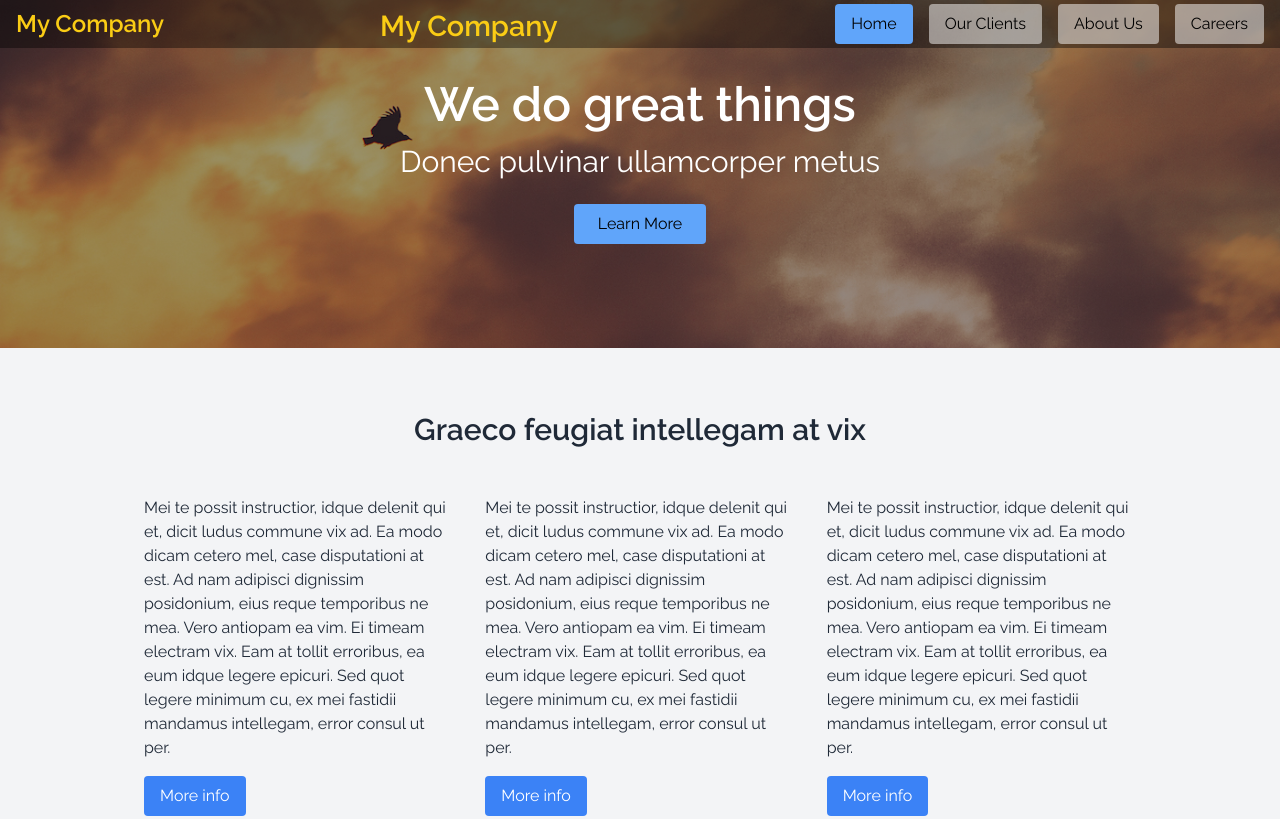
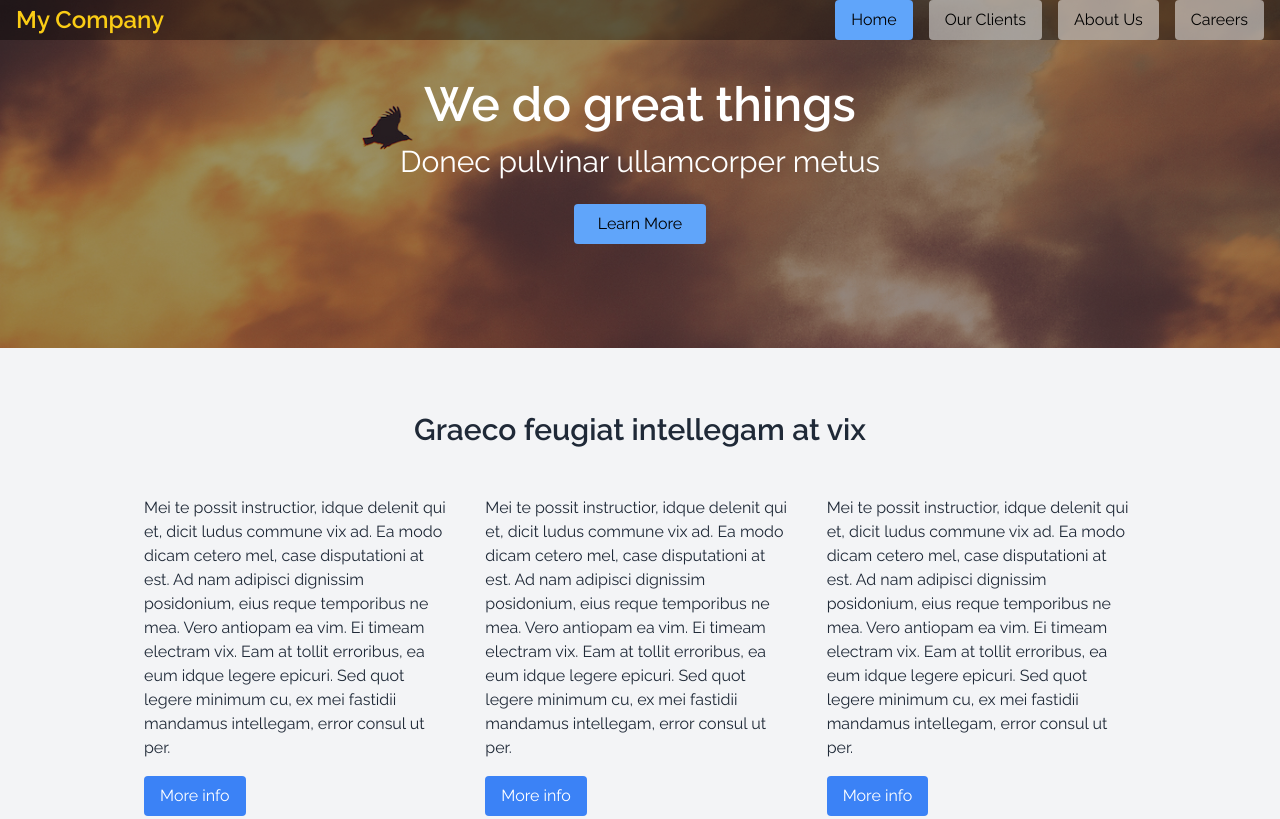
Before and after one commit to mgibson12/webd168, a plain HTML site: page lesson08/index.html in a window 1280 px wide. Shown: the top 819 px of the page. Drawn offline with nearby package versions, Linux system fonts and the light colour scheme.

Commit message:
Update index.html

```diff
--- a/lesson08/index.html
+++ b/lesson08/index.html
@@ -35,16 +35,6 @@
                 <div class="font-semibold text-xl md:text-2xl text-yellow-400">
                     My Company
                 </div>
-
-                <!-- SVG Logo -->
-                <svg class="w-auto h-10 md:h-12 fill-yellow-400" xmlns="http://www.w3.org/2000/svg" viewBox="0 0 200 40"
-                    aria-label="My Company Logo">
-                    <text x="0" y="30" font-family="Raleway, sans-serif" font-weight="600" font-size="24">
-                        My Company
-                    </text>
-                </svg>
-
-
 
                 <!-- Mobile Hamburger Menu Button -->
                 <button id="menu-toggle" class="block md:hidden text-yellow-400 text-2xl focus:outline-none"
```
